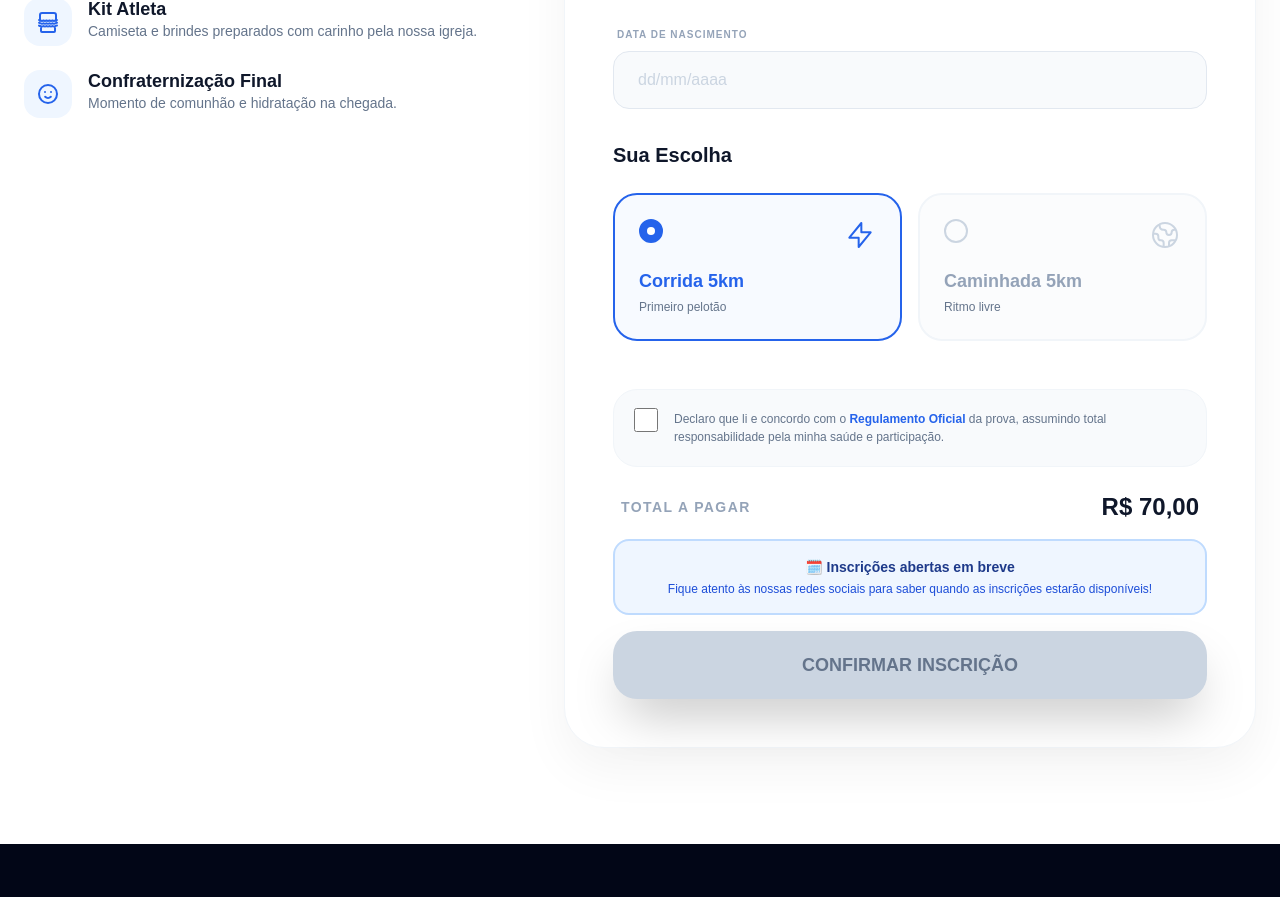
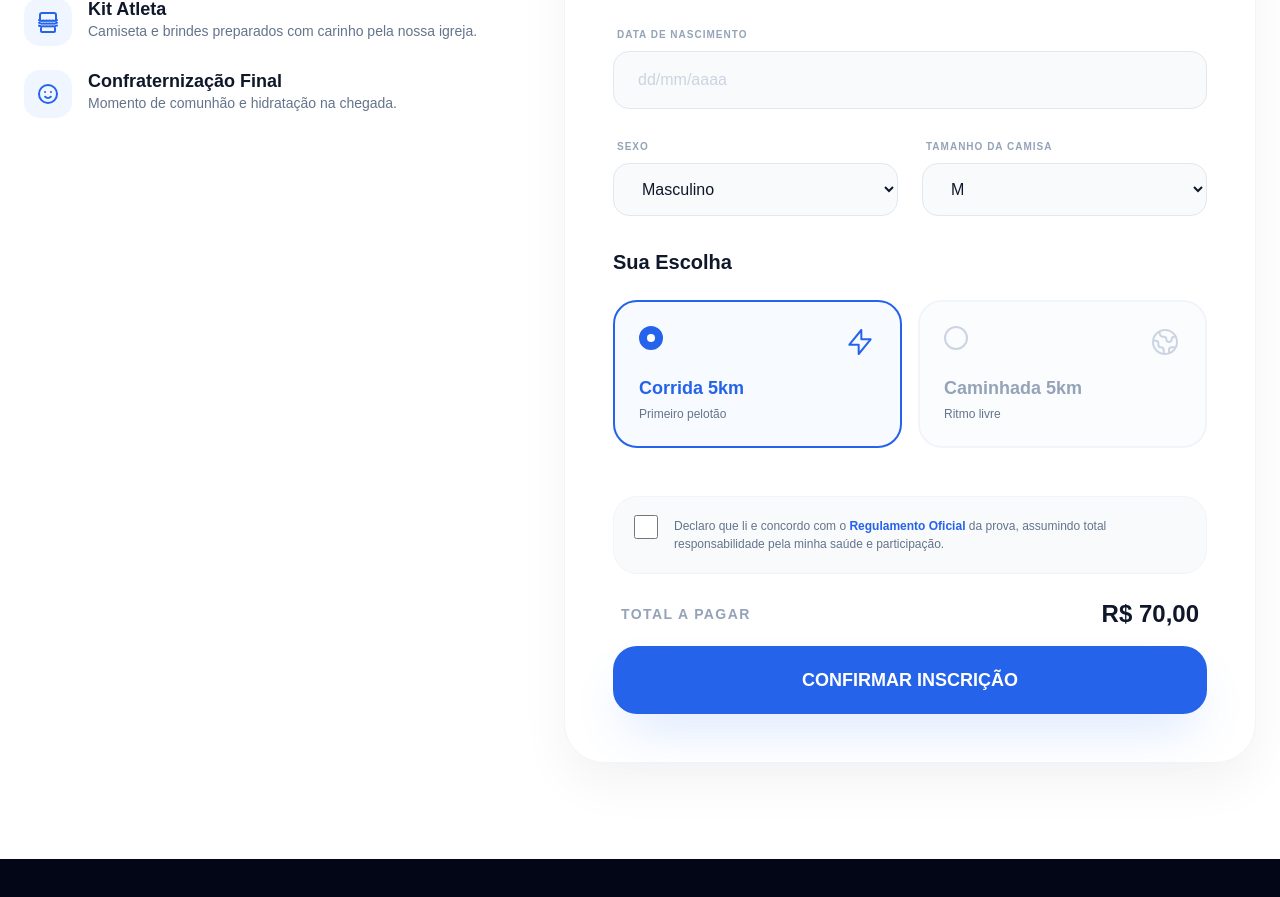
Before and after one commit to samuelfgs/isv-run, a Next.js app: page / in a window 1280 px wide. Shown: the part 1120-2017 px from the top of the page. Built offline with nearby package versions, Linux system fonts and the light colour scheme.

Commit message:
Add gender and shirt size fields to registration form

```diff
--- a/components/isv-run/RegistrationForm.tsx
+++ b/components/isv-run/RegistrationForm.tsx
@@ -1,5 +1,5 @@
 import React, { useState } from "react";
-import { Modalidade, FormData } from "../../types/isv-run";
+import { Modalidade, Gender, ShirtSize, FormData } from "../../types/isv-run";
 import { formatPrice } from "../../lib/price-formatter";
 
 interface RegistrationFormProps {
@@ -16,6 +16,8 @@ const RegistrationForm: React.FC<RegistrationFormProps> = ({
     email: "",
     cpf: "",
     dataNascimento: "",
+    gender: Gender.MALE,
+    shirtSize: ShirtSize.M,
     modalidade: Modalidade.RUN,
     aceitaTermos: false,
   });
@@ -25,9 +27,6 @@ const RegistrationForm: React.FC<RegistrationFormProps> = ({
   const [termsError, setTermsError] = useState("");
   const [dateError, setDateError] = useState("");
   const [submitError, setSubmitError] = useState("");
-
-  const registrationsOpen =
-    process.env.NEXT_PUBLIC_REGISTRATIONS_OPEN === "true";
 
   const validateCpf = (cpf: string): boolean => {
     const cleanCpf = cpf.replace(/\D/g, "");
@@ -214,6 +213,8 @@ const RegistrationForm: React.FC<RegistrationFormProps> = ({
           cpf: formData.cpf,
           email: formData.email,
           dataNascimento: formData.dataNascimento,
+          gender: formData.gender,
+          shirtSize: formData.shirtSize,
           modalidade: formData.modalidade,
         }),
       });
@@ -325,6 +326,46 @@ const RegistrationForm: React.FC<RegistrationFormProps> = ({
           {dateError && (
             <p className="text-xs text-red-500 font-medium ml-1">{dateError}</p>
           )}
+        </div>
+
+        <div className="grid grid-cols-1 md:grid-cols-2 gap-6">
+          <div className="space-y-1.5">
+            <label className="text-[10px] font-black text-slate-400 uppercase tracking-widest ml-1">
+              Sexo
+            </label>
+            <select
+              required
+              className="w-full px-6 py-4 bg-slate-50 border border-slate-200 rounded-2xl focus:ring-4 focus:ring-blue-500/10 focus:border-blue-500 transition-all outline-none text-slate-900"
+              value={formData.gender}
+              onChange={(e) =>
+                setFormData({ ...formData, gender: e.target.value as Gender })
+              }
+            >
+              <option value={Gender.MALE}>Masculino</option>
+              <option value={Gender.FEMALE}>Feminino</option>
+            </select>
+          </div>
+          <div className="space-y-1.5">
+            <label className="text-[10px] font-black text-slate-400 uppercase tracking-widest ml-1">
+              Tamanho da Camisa
+            </label>
+            <select
+              required
+              className="w-full px-6 py-4 bg-slate-50 border border-slate-200 rounded-2xl focus:ring-4 focus:ring-blue-500/10 focus:border-blue-500 transition-all outline-none text-slate-900"
+              value={formData.shirtSize}
+              onChange={(e) =>
+                setFormData({ ...formData, shirtSize: e.target.value as ShirtSize })
+              }
+            >
+              <option value={ShirtSize.PP}>PP</option>
+              <option value={ShirtSize.P}>P</option>
+              <option value={ShirtSize.M}>M</option>
+              <option value={ShirtSize.G}>G</option>
+              <option value={ShirtSize.GG}>GG</option>
+              <option value={ShirtSize.XGG}>XGG</option>
+              <option value={ShirtSize.XXGG}>XXGG</option>
+            </select>
+          </div>
         </div>
       </div>
 
@@ -499,22 +540,11 @@ const RegistrationForm: React.FC<RegistrationFormProps> = ({
               <p className="text-sm text-red-600 font-medium">{submitError}</p>
             </div>
           )}
-          {!registrationsOpen && (
-            <div className="bg-blue-50 border-2 border-blue-200 rounded-2xl p-4 text-center mb-3">
-              <p className="text-sm font-bold text-blue-900">
-                🗓️ Inscrições abertas em breve
-              </p>
-              <p className="text-xs text-blue-700 mt-1">
-                Fique atento às nossas redes sociais para saber quando as
-                inscrições estarão disponíveis!
-              </p>
-            </div>
-          )}
           <button
-            disabled={!registrationsOpen || isSubmitting}
+            disabled={isSubmitting}
             type="submit"
             className={`w-full py-5 rounded-3xl font-black text-lg shadow-2xl transition-all flex items-center justify-center gap-3 active:scale-95 ${
-              !registrationsOpen || isSubmitting
+              isSubmitting
                 ? "bg-slate-300 text-slate-500 cursor-not-allowed"
                 : "bg-blue-600 text-white hover:bg-blue-700 hover:-translate-y-1 shadow-blue-500/20"
             }`}
--- a/pages/api/register.ts
+++ b/pages/api/register.ts
@@ -16,10 +16,10 @@ export default async function handler(
   }
 
   try {
-    const { nome, cpf, email, dataNascimento, modalidade } = req.body;
+    const { nome, cpf, email, dataNascimento, gender, shirtSize, modalidade } = req.body;
 
     // Validate required fields
-    if (!nome || !cpf || !email || !dataNascimento || !modalidade) {
+    if (!nome || !cpf || !email || !dataNascimento || !gender || !shirtSize || !modalidade) {
       return res.status(400).json({ error: 'Campos obrigatórios faltando' });
     }
 
@@ -74,6 +74,8 @@ export default async function handler(
           metadata: {
             modalidade,
             dataNascimento,
+            gender,
+            shirtSize,
             price: PRICE,
             init_point: mercadoPagoResponse.init_point
           }
--- a/types/isv-run.ts
+++ b/types/isv-run.ts
@@ -2,6 +2,21 @@
 export enum Modalidade {
   WALK = 'walk',
   RUN = 'run'
+}
+
+export enum Gender {
+  MALE = 'M',
+  FEMALE = 'F'
+}
+
+export enum ShirtSize {
+  PP = 'PP',
+  P = 'P',
+  M = 'M',
+  G = 'G',
+  GG = 'GG',
+  XGG = 'XGG',
+  XXGG = 'XXGG'
 }
 
 export interface FormData {
@@ -9,6 +24,8 @@ export interface FormData {
   email: string;
   cpf: string;
   dataNascimento: string;
+  gender: Gender;
+  shirtSize: ShirtSize;
   modalidade: Modalidade;
   aceitaTermos: boolean;
 }
```
